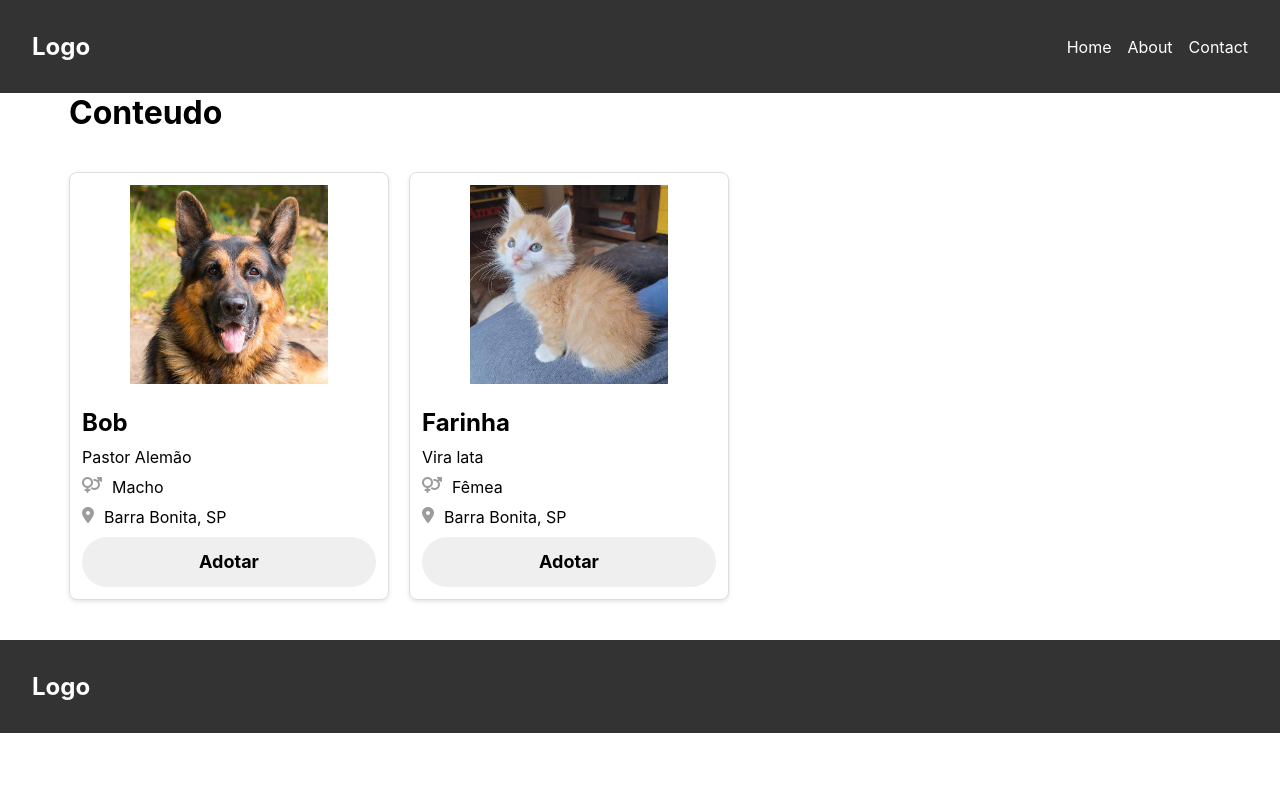
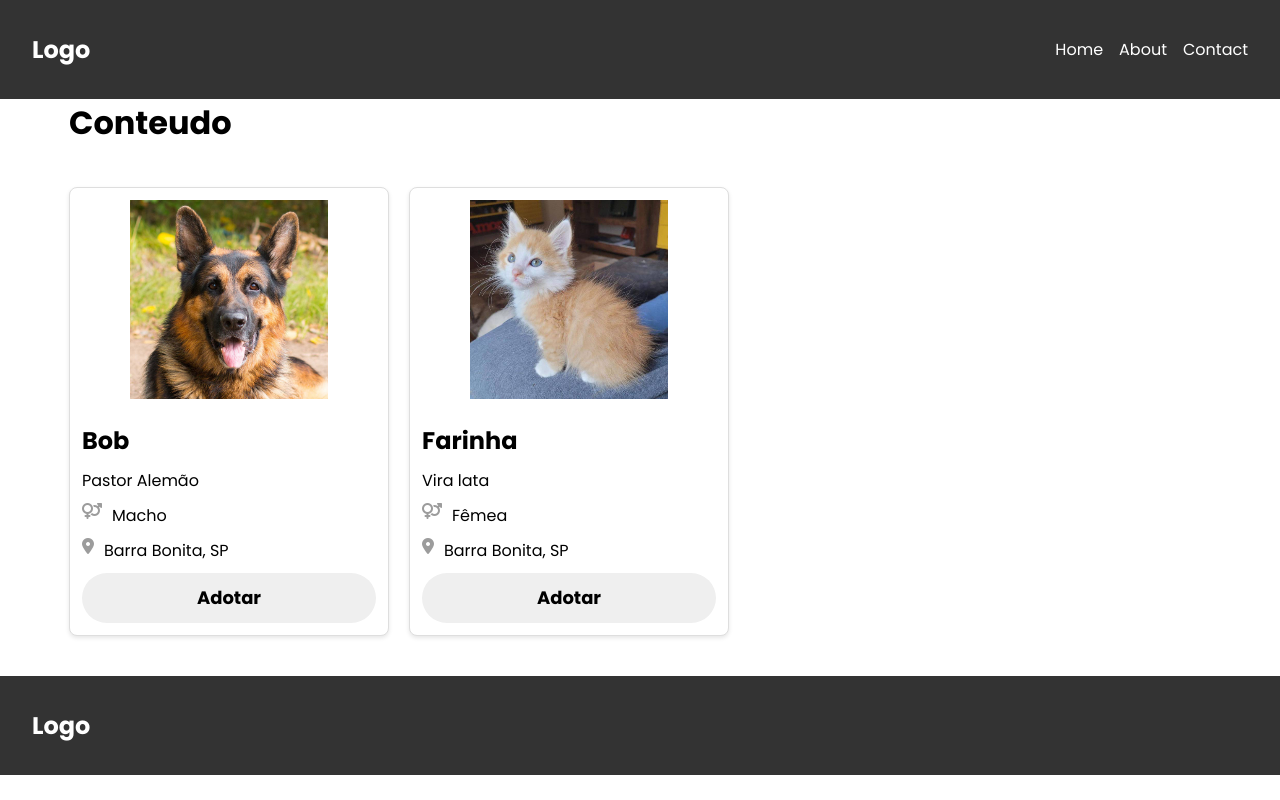
Before and after one commit to LeonardoFgueiredo/projeto-animais-frontend, a Next.js app: page / in a window 1280 px wide. Built offline with nearby package versions, Linux system fonts and the light colour scheme.

Commit message:
style: adicionando fonte Poppins

```diff
--- a/src/styles/globals.scss
+++ b/src/styles/globals.scss
@@ -1,5 +1,7 @@
+@import url('https://fonts.googleapis.com/css2?family=Poppins:wght@400;600;700&display=swap');
+
 :root {
-    --font-family: "Inter", sans-serif;
+    --font-family: 'Poppins', sans-serif;
 
     --theme-primary: blue;
     --theme-secondary: red;
```
